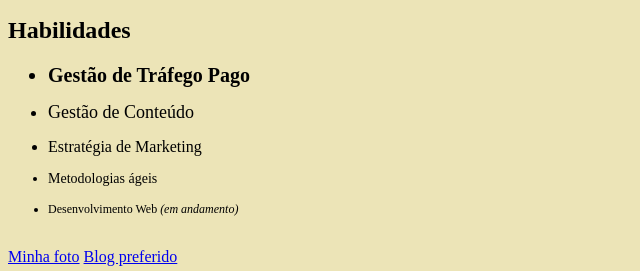
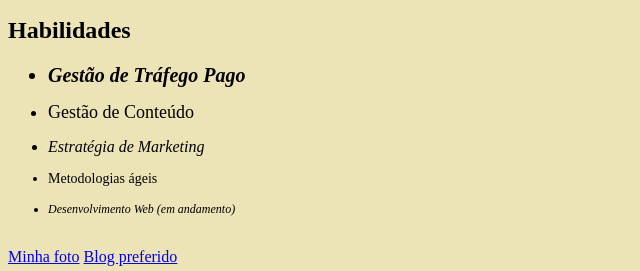
Before and after one commit to brendareiss/brendareiss.github.io, a plain HTML site: page index.html in a window 1280 px wide. Shown: the part 550-821 px from the top of the page, 0-640 px from the left. Drawn offline with Linux system fonts and the light colour scheme.

Commit message:
estilo nos itens ímpares da ul

```diff
--- a/style.css
+++ b/style.css
@@ -48,3 +48,7 @@ img {
 li {
     padding-bottom: 15px;
 }
+
+ul li:nth-child(odd) {
+    font-style: italic;
+}
```
